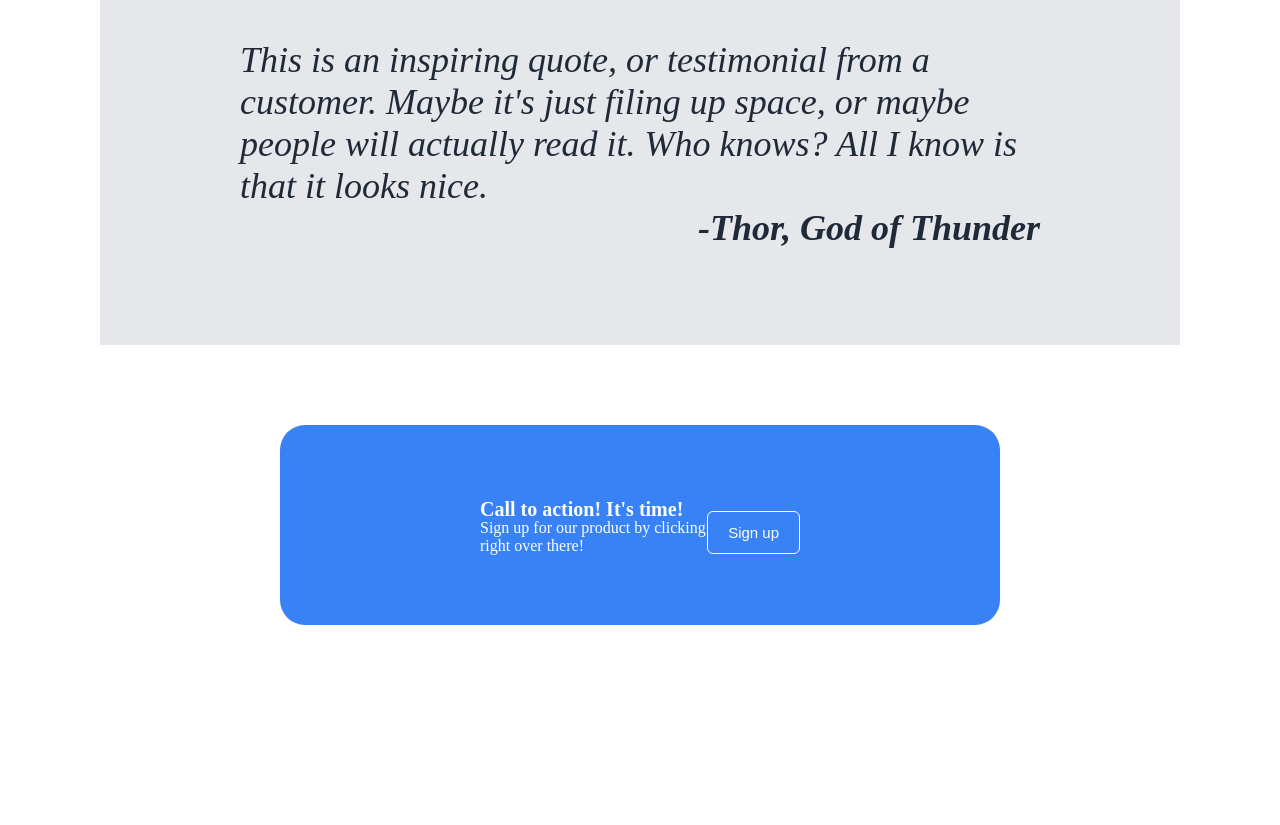
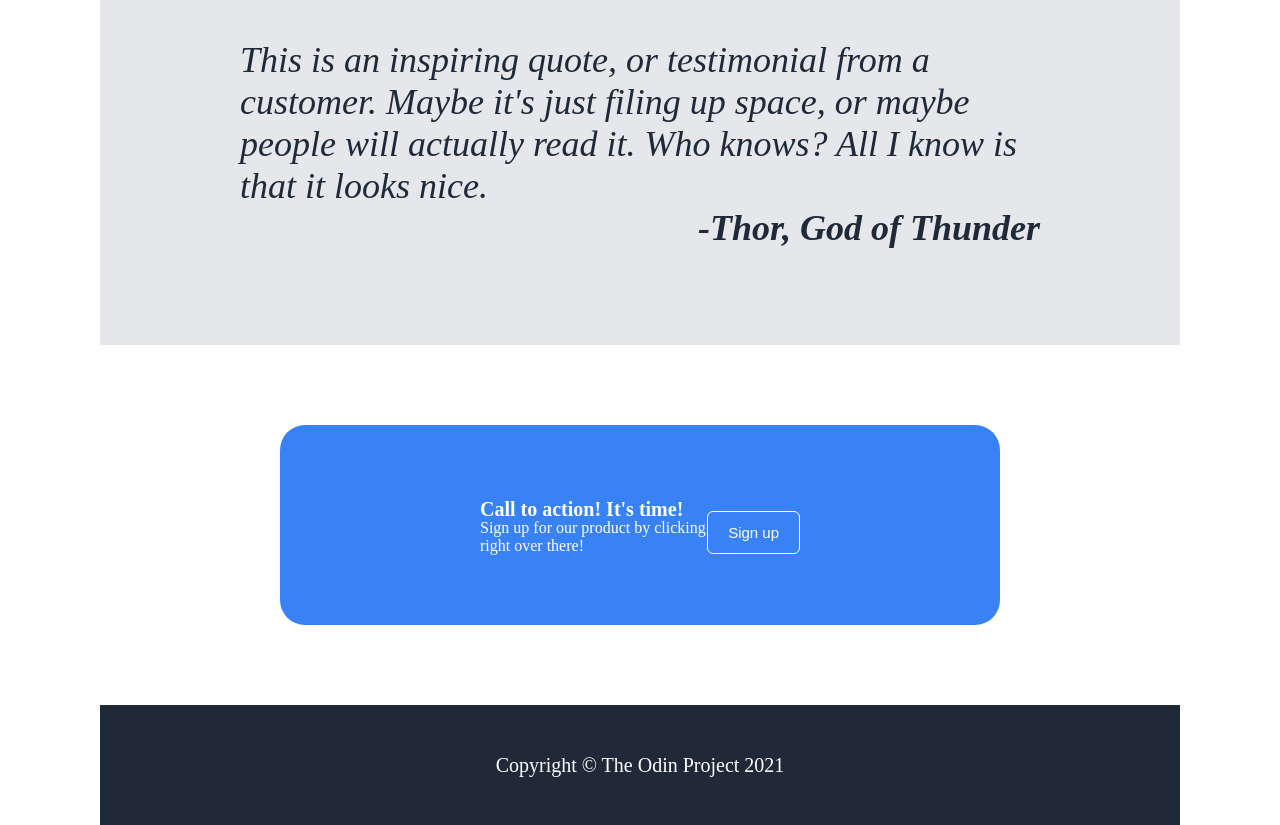
Before and after one commit to AndromedaDreaming/odin_landingpage, a plain HTML site: page index.html in a window 1280 px wide. Shown: the part 1005-1830 px from the top of the page. Before the commit the page ends 1710 px from the top, so only its background shows below. Drawn offline with Linux system fonts and the light colour scheme.

Commit message:
Update html/css footer

```diff
--- a/index.html
+++ b/index.html
@@ -111,5 +111,8 @@
             </div>
         </div>
     </div>
+    <div class="footer">
+        <p class="footer1">Copyright © The Odin Project 2021</p>
+    </div>
     </body>
 </html>
--- a/style.css
+++ b/style.css
@@ -262,3 +262,19 @@ p.ctatext {
     padding: 12px 20px;
     font-size: 15px;
 }
+
+/* Footer */
+.footer {
+    display: flex;
+    flex-direction: column;
+    justify-content: space-evenly;
+    background-color: #1F2937;
+    height: 120px;
+}
+
+p.footer1 {
+    font-size: 20px;
+    color: white;
+    text-align: center;
+    justify-content: center;
+}
```
